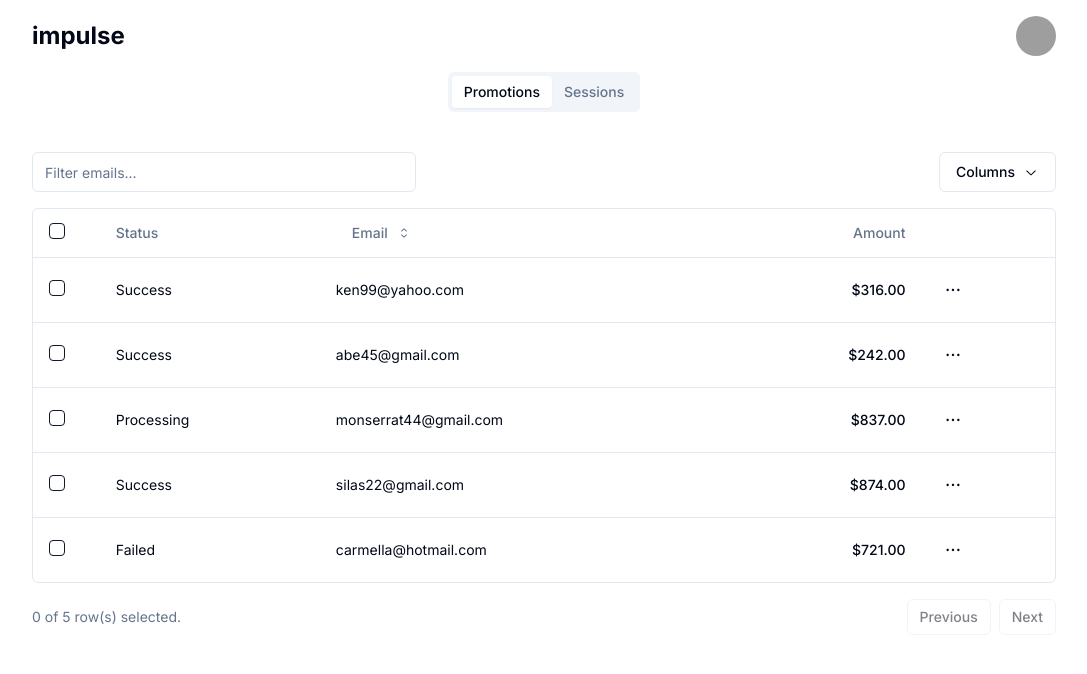
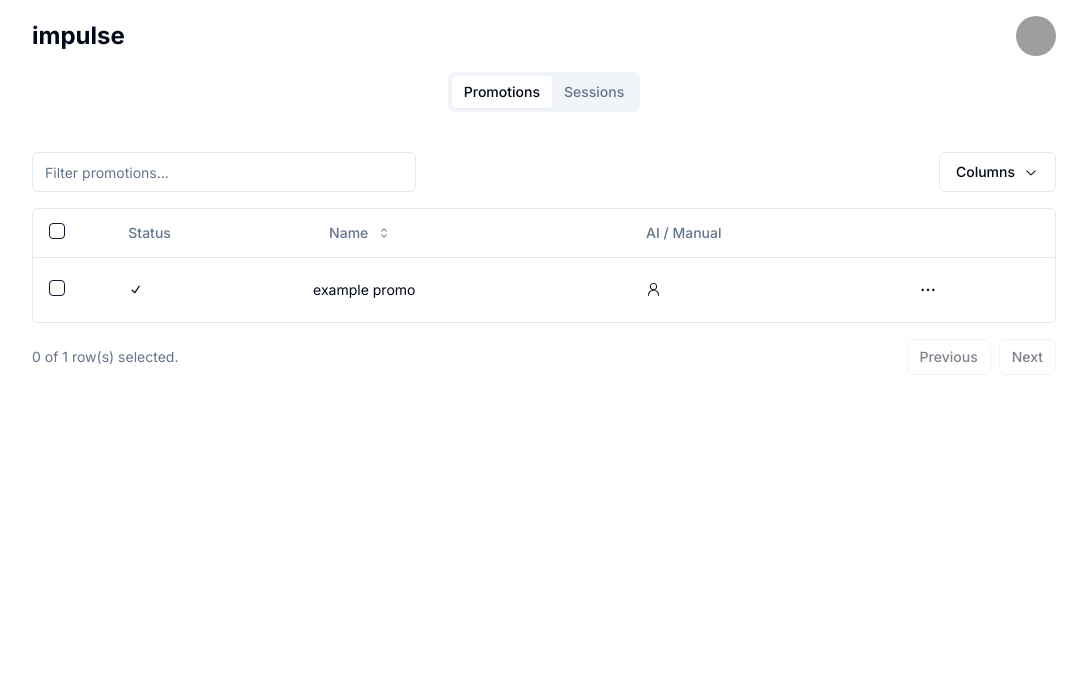
Before and after one commit to carterwsmith/impulse, a Next.js app in the folder frontend/: page / in a window 1280 px wide. Shown: the top 674 px of the page, without its empty margins (96-1183 px from the left). Built offline with nearby package versions, Linux system fonts and the light colour scheme; grey boxes are pictures that could not be loaded.

Commit message:
very very basic promotions table

```diff
--- a/frontend/src/components/promotions.tsx
+++ b/frontend/src/components/promotions.tsx
@@ -1,8 +1,8 @@
-import { DTable } from "@/components/dtable";
+import { PromotionsTable } from "@/components/promotionstable";
 
 function Promotions() {
     return (
-        <DTable/>
+        <PromotionsTable/>
     )
 }
 
--- /dev/null
+++ b/frontend/src/components/promotionstable.tsx
@@ -0,0 +1,292 @@
+"use client"
+
+import * as React from "react"
+import {
+  CaretSortIcon,
+  ChevronDownIcon,
+  DotsHorizontalIcon,
+  CheckIcon,
+  CrossCircledIcon,
+  MagicWandIcon,
+  PersonIcon,
+} from "@radix-ui/react-icons"
+import {
+  ColumnDef,
+  ColumnFiltersState,
+  SortingState,
+  VisibilityState,
+  flexRender,
+  getCoreRowModel,
+  getFilteredRowModel,
+  getPaginationRowModel,
+  getSortedRowModel,
+  useReactTable,
+} from "@tanstack/react-table"
+
+import { Button } from "@/components/ui/button"
+import { Checkbox } from "@/components/ui/checkbox"
+import {
+  DropdownMenu,
+  DropdownMenuCheckboxItem,
+  DropdownMenuContent,
+  DropdownMenuItem,
+  DropdownMenuLabel,
+  DropdownMenuSeparator,
+  DropdownMenuTrigger,
+} from "@/components/ui/dropdown-menu"
+import { Input } from "@/components/ui/input"
+import {
+  Table,
+  TableBody,
+  TableCell,
+  TableHead,
+  TableHeader,
+  TableRow,
+} from "@/components/ui/table"
+
+const data: Promotion[] = [
+  {
+    id: 1,
+    status: true,
+    name: "example promo",
+    ai: true,
+  },
+]
+
+export type Promotion = {
+  id: number
+  status: boolean
+  name: string
+  ai: boolean
+}
+
+export const columns: ColumnDef<Promotion>[] = [
+  {
+    id: "select",
+    header: ({ table }) => (
+      <Checkbox
+        checked={
+          table.getIsAllPageRowsSelected() ||
+          (table.getIsSomePageRowsSelected() && "indeterminate")
+        }
+        onCheckedChange={(value) => table.toggleAllPageRowsSelected(!!value)}
+        aria-label="Select all"
+      />
+    ),
+    cell: ({ row }) => (
+      <Checkbox
+        checked={row.getIsSelected()}
+        onCheckedChange={(value) => row.toggleSelected(!!value)}
+        aria-label="Select row"
+      />
+    ),
+    enableSorting: false,
+    enableHiding: false,
+  },
+  {
+    accessorKey: "status",
+    header: "Status",
+    cell: ({ row }) => (
+      <div>
+        {row.getValue("status") ? <CheckIcon /> : <CrossCircledIcon />}
+      </div>
+    ),
+  },
+  {
+    accessorKey: "name",
+    header: ({ column }) => {
+      return (
+        <Button
+          variant="ghost"
+          onClick={() => column.toggleSorting(column.getIsSorted() === "asc")}
+        >
+          Name
+          <CaretSortIcon className="ml-2 h-4 w-4" />
+        </Button>
+      )
+    },
+    cell: ({ row }) => <div className="lowercase">{row.getValue("name")}</div>,
+  },
+  {
+    accessorKey: "AI",
+    header: () => <div className="">AI / Manual</div>,
+    cell: ({ row }) => {
+      return (<div>
+        {row.getValue("AI") ? <MagicWandIcon /> : <PersonIcon />}
+      </div>);
+    },
+  },
+  {
+    id: "actions",
+    enableHiding: false,
+    cell: ({ row }) => {
+      const promotion = row.original
+
+      return (
+        <DropdownMenu>
+          <DropdownMenuTrigger asChild>
+            <Button variant="ghost" className="h-8 w-8 p-0">
+              <span className="sr-only">Open menu</span>
+              <DotsHorizontalIcon className="h-4 w-4" />
+            </Button>
+          </DropdownMenuTrigger>
+          <DropdownMenuContent align="end">
+            <DropdownMenuLabel>Actions</DropdownMenuLabel>
+            <DropdownMenuItem
+              onClick={() => navigator.clipboard.writeText(promotion.id.toString())}
+            >
+              Copy payment ID
+            </DropdownMenuItem>
+            <DropdownMenuSeparator />
+            <DropdownMenuItem>View customer</DropdownMenuItem>
+            <DropdownMenuItem>View payment details</DropdownMenuItem>
+          </DropdownMenuContent>
+        </DropdownMenu>
+      )
+    },
+  },
+]
+
+export function PromotionsTable() {
+  const [sorting, setSorting] = React.useState<SortingState>([])
+  const [columnFilters, setColumnFilters] = React.useState<ColumnFiltersState>(
+    []
+  )
+  const [columnVisibility, setColumnVisibility] =
+    React.useState<VisibilityState>({})
+  const [rowSelection, setRowSelection] = React.useState({})
+
+  const table = useReactTable({
+    data,
+    columns,
+    onSortingChange: setSorting,
+    onColumnFiltersChange: setColumnFilters,
+    getCoreRowModel: getCoreRowModel(),
+    getPaginationRowModel: getPaginationRowModel(),
+    getSortedRowModel: getSortedRowModel(),
+    getFilteredRowModel: getFilteredRowModel(),
+    onColumnVisibilityChange: setColumnVisibility,
+    onRowSelectionChange: setRowSelection,
+    state: {
+      sorting,
+      columnFilters,
+      columnVisibility,
+      rowSelection,
+    },
+  })
+
+  return (
+    <div className="w-full">
+      <div className="flex items-center py-4">
+        <Input
+          placeholder="Filter promotions..."
+          value={(table.getColumn("name")?.getFilterValue() as string) ?? ""}
+          onChange={(event) =>
+            table.getColumn("name")?.setFilterValue(event.target.value)
+          }
+          className="max-w-sm"
+        />
+        <DropdownMenu>
+          <DropdownMenuTrigger asChild>
+            <Button variant="outline" className="ml-auto">
+              Columns <ChevronDownIcon className="ml-2 h-4 w-4" />
+            </Button>
+          </DropdownMenuTrigger>
+          <DropdownMenuContent align="end">
+            {table
+              .getAllColumns()
+              .filter((column) => column.getCanHide())
+              .map((column) => {
+                return (
+                  <DropdownMenuCheckboxItem
+                    key={column.id}
+                    className="capitalize"
+                    checked={column.getIsVisible()}
+                    onCheckedChange={(value) =>
+                      column.toggleVisibility(!!value)
+                    }
+                  >
+                    {column.id}
+                  </DropdownMenuCheckboxItem>
+                )
+              })}
+          </DropdownMenuContent>
+        </DropdownMenu>
+      </div>
+      <div className="rounded-md border">
+        <Table>
+          <TableHeader>
+            {table.getHeaderGroups().map((headerGroup) => (
+              <TableRow key={headerGroup.id}>
+                {headerGroup.headers.map((header) => {
+                  return (
+                    <TableHead key={header.id}>
+                      {header.isPlaceholder
+                        ? null
+                        : flexRender(
+                            header.column.columnDef.header,
+                            header.getContext()
+                          )}
+                    </TableHead>
+                  )
+                })}
+              </TableRow>
+            ))}
+          </TableHeader>
+          <TableBody>
+            {table.getRowModel().rows?.length ? (
+              table.getRowModel().rows.map((row) => (
+                <TableRow
+                  key={row.id}
+                  data-state={row.getIsSelected() && "selected"}
+                >
+                  {row.getVisibleCells().map((cell) => (
+                    <TableCell key={cell.id}>
+                      {flexRender(
+                        cell.column.columnDef.cell,
+                        cell.getContext()
+                      )}
+                    </TableCell>
+                  ))}
+                </TableRow>
+              ))
+            ) : (
+              <TableRow>
+                <TableCell
+                  colSpan={columns.length}
+                  className="h-24 text-center"
+                >
+                  No results.
+                </TableCell>
+              </TableRow>
+            )}
+          </TableBody>
+        </Table>
+      </div>
+      <div className="flex items-center justify-end space-x-2 py-4">
+        <div className="flex-1 text-sm text-muted-foreground">
+          {table.getFilteredSelectedRowModel().rows.length} of{" "}
+          {table.getFilteredRowModel().rows.length} row(s) selected.
+        </div>
+        <div className="space-x-2">
+          <Button
+            variant="outline"
+            size="sm"
+            onClick={() => table.previousPage()}
+            disabled={!table.getCanPreviousPage()}
+          >
+            Previous
+          </Button>
+          <Button
+            variant="outline"
+            size="sm"
+            onClick={() => table.nextPage()}
+            disabled={!table.getCanNextPage()}
+          >
+            Next
+          </Button>
+        </div>
+      </div>
+    </div>
+  )
+}
```
